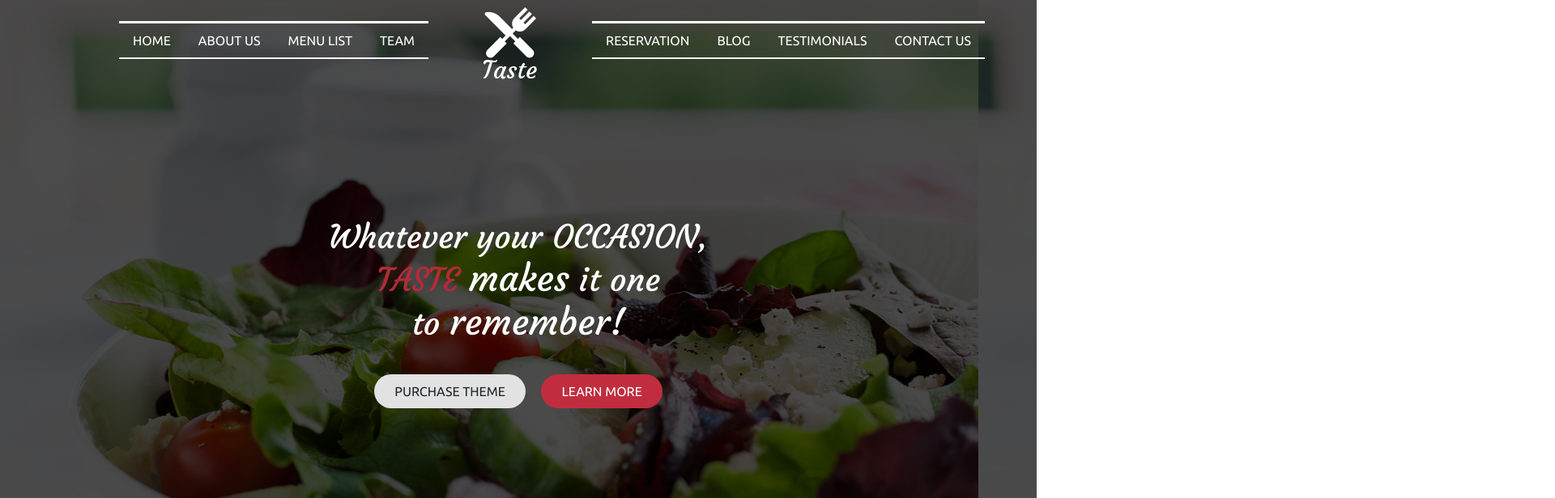
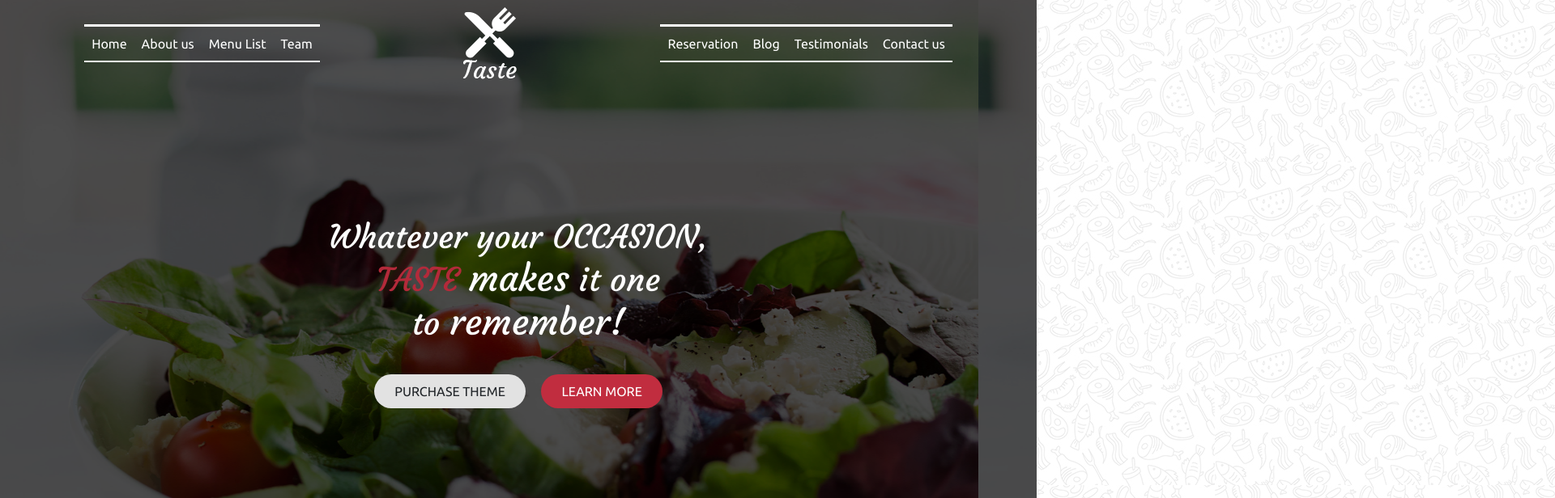
Before and after one commit to lilseb/coding_16_site_chef, a website: page index.html in a window 1280 px wide. Shown: the top 616 px of the page at 81% size, 1920 px wide, since content can reach past the window. Drawn offline with nearby package versions, Linux system fonts and the light colour scheme; files whose address does not match are found by name.

Commit message:
navbar modifier

```diff
--- a/index.html
+++ b/index.html
@@ -13,56 +13,32 @@
 
 <body>
 
-    <header class=" position-relative overflow-hidden">
+    <header class="  overflow-hidden">
 
+        <nav class="navbar navbar-expand-lg navbar-light position-absolute w-100" style="z-index: 1;">
+            <button class="navbar-toggler" type="button" data-toggle="collapse" data-target="#navbarNav" aria-controls="navbarNav"
+                    aria-expanded="false" aria-label="Toggle navigation">
+                <span class="navbar-toggler-icon"></span>
+            </button>
+            <div class="collapse navbar-collapse justify-content-around" id="navbarNav">
+                <ul class="navbar-nav">
+                    <li class="nav-item "><a class="nav-link btn text-white" href="">Home</a></li>
+                    <li class="nav-item"><a class="nav-link btn text-white" href="">About us</a></li>
+                    <li class="nav-item"><a class="nav-link btn text-white" href="">Menu List</a></li>
+                    <li class="nav-item"><a class="nav-link btn text-white" href="">Team</a></li>
+                </ul>
+                <img src="./public/img/logo.png" alt="">
+                <ul class="navbar-nav">
+                    <li class="nav-item"><a class="nav-link btn text-white" href="">Reservation</a></li>
+                    <li class="nav-item"><a class="nav-link btn text-white" href="">Blog</a></li>
+                    <li class="nav-item"><a class="nav-link btn text-white" href="">Testimonials</a></li>
+                    <li class="nav-item"><a class="nav-link btn text-white" href="">Contact us</a></li>
+                </ul>
+            </div>
+        </nav>
 
         <div id="carouselExampleCaptions" class="carousel slide" class="position-relative w-100" data-ride="carousel">
 
-            <nav class="navbar position-absolute w-100  " style="z-index: 1;">
-                <button class="navbar-toggler " type="button" data-toggle="collapse" data-target="#navbarNavDropdown" aria-controls="navbarNavDropdown" aria-expanded="false" aria-label="Toggle navigation">
-                    <span class="navbar-toggler-icon "></span>
-                </button>
-                <div class="" class="nav1">
-                    <ul class="d-flex list-unstyled pl-2 pt-2 text-uppercase ">
-                        <li class="nav-item ">
-                            <a class="nav-link btn text-white" href="">Home</a>
-                        </li>
-
-                        <li class="nav-item">
-                            <a class="nav-link btn text-white" href="">About us</a>
-                        </li>
-
-                        <li class="nav-item">
-                            <a class="nav-link btn text-white" href="">Menu List</a>
-                        </li>
-
-                        <li class="nav-item">
-                            <a class="nav-link btn text-white" href="">Team</a>
-                        </li>
-
-                    </ul>
-                </div>
-                <div><img src="./public/img/logo.png" alt=""></div>
-                <div class="" class="nav2">
-                    <ul class="d-flex list-unstyled  pr-5 pt-2 text-uppercase">
-                        <li class="nav-item">
-                            <a class="nav-link btn text-white" href="">Reservation</a>
-                        </li>
-
-                        <li class="nav-item">
-                            <a class="nav-link btn text-white" href="">Blog</a>
-                        </li>
-
-                        <li class="nav-item">
-                            <a class="nav-link btn text-white" href="">Testimonials</a>
-                        </li>
-
-                        <li class="nav-item">
-                            <a class="nav-link btn text-white" href="">Contact us</a>
-                        </li>
-                    </ul>
-                </div>
-            </nav>
 
             <div class="carousel-caption d-none d-md-block" style="z-index: 1;">
                 <div class="">
--- a/src/scss/modules/_header.scss
+++ b/src/scss/modules/_header.scss
@@ -1,9 +1,12 @@
 
 header{
 
-    #carouselExampleCaptions{
     nav{
-
+        .collapse{
+            @include media-breakpoint-down(md){
+                background: rgba(0, 0, 0, 0.363);
+            }
+        }
         .nav-item{
 
             border-top: white 3px solid;
@@ -13,9 +16,9 @@
                 background-color: #C12D3F;
                 border-radius: 0%;
             }
-
         }
     }
+    #carouselExampleCaptions{
 
 
 
```
Also changed, not shown: public/css/app.css. Lines whose indentation alone changed are shown as unchanged.
